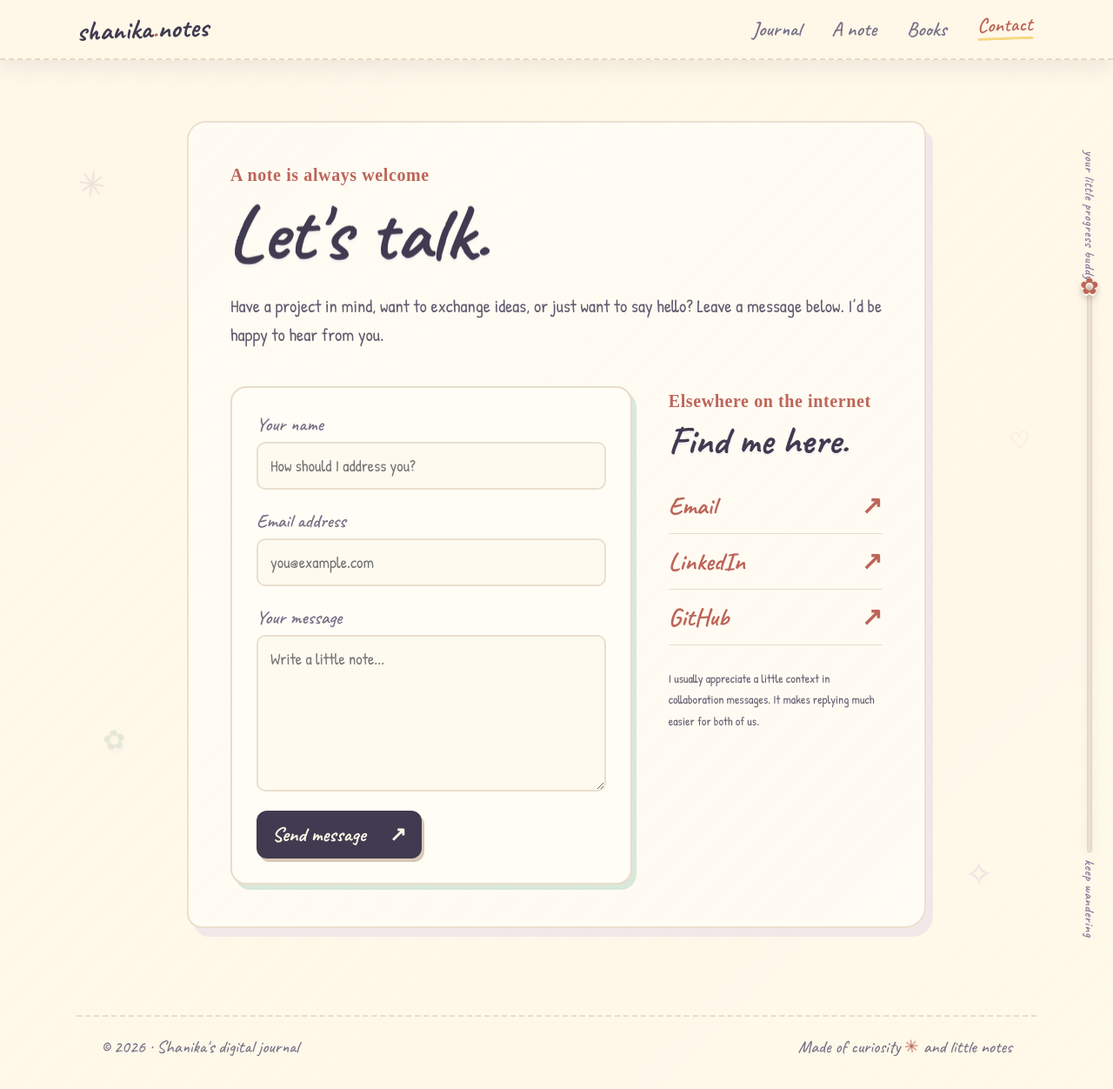
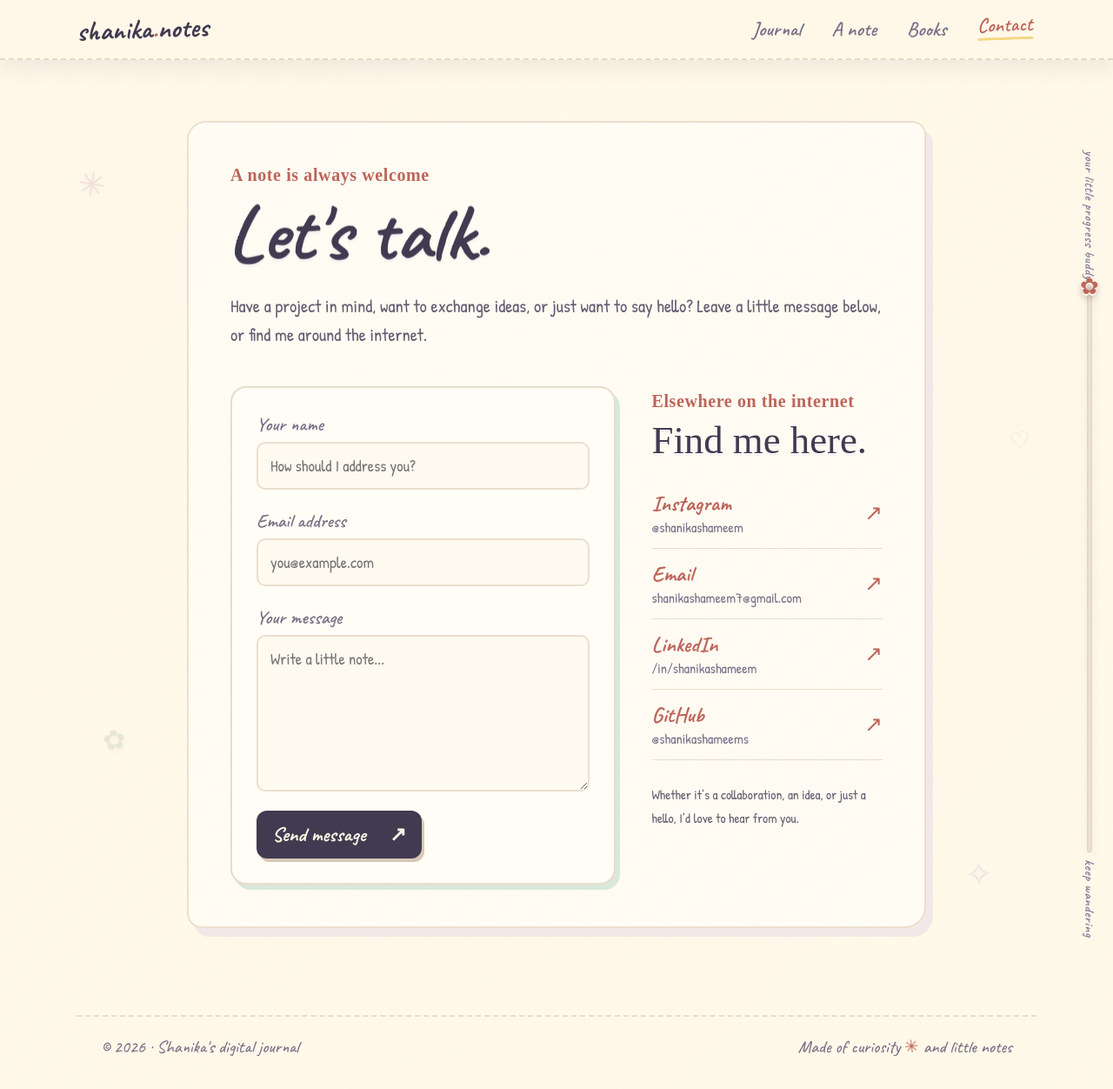
Before and after one commit to shanikashameems/shanikashameems.github.io, a Jekyll site: the page built from contact.md, in a window 1280 px wide and 1252 px high. Shown: the whole window at 87% size. Built offline with Jekyll 4.4.1, drawn with Linux system fonts in a browser that asks for light colours; some web fonts are replaced.

Commit message:
Update contact links and social profiles

```diff
--- a/contact.md
+++ b/contact.md
@@ -7,7 +7,7 @@ title: Contact
 <section class="content-page reveal">
   <div class="eyebrow">A note is always welcome</div>
   <h1>Let's talk.</h1>
-  <p>Have a project in mind, want to exchange ideas, or just want to say hello? Leave a message below. I’d be happy to hear from you.</p>
+  <p>Have a project in mind, want to exchange ideas, or just want to say hello? Leave a little message below, or find me around the internet.</p>
 
   <div class="contact-layout">
     <form class="journal-form" action="https://formspree.io/f/mpwvklre" method="POST">
@@ -26,16 +26,17 @@ title: Contact
     <aside class="contact-aside">
       <div class="eyebrow">Elsewhere on the internet</div>
       <h2>Find me here.</h2>
-      <a href="mailto:shanikashameem7@gmail.com">Email <span>↗</span></a>
-      <a href="https://www.linkedin.com/in/shanikashameems" target="_blank" rel="noopener noreferrer">LinkedIn <span>↗</span></a>
-      <a href="https://github.com/shanikashameems" target="_blank" rel="noopener noreferrer">GitHub <span>↗</span></a>
-      <p>I usually appreciate a little context in collaboration messages. It makes replying much easier for both of us.</p>
+      <a href="https://instagram.com/shanikashameem" target="_blank" rel="noopener noreferrer"><span>Instagram</span><small>@shanikashameem</small><b>↗</b></a>
+      <a href="mailto:shanikashameem7@gmail.com"><span>Email</span><small>shanikashameem7@gmail.com</small><b>↗</b></a>
+      <a href="https://www.linkedin.com/in/shanikashameem" target="_blank" rel="noopener noreferrer"><span>LinkedIn</span><small>/in/shanikashameem</small><b>↗</b></a>
+      <a href="https://github.com/shanikashameems" target="_blank" rel="noopener noreferrer"><span>GitHub</span><small>@shanikashameems</small><b>↗</b></a>
+      <p>Whether it’s a collaboration, an idea, or just a hello, I’d love to hear from you.</p>
     </aside>
   </div>
 </section>
 
 <style>
-.contact-layout{display:grid;grid-template-columns:minmax(0,1.5fr) minmax(220px,.8fr);gap:42px;margin-top:42px;align-items:start}
+.contact-layout{display:grid;grid-template-columns:minmax(0,1.5fr) minmax(240px,.9fr);gap:42px;margin-top:42px;align-items:start}
 .journal-form{padding:28px;background:#fffdf6;border:2px solid #e9dcca;border-radius:18px;box-shadow:5px 6px 0 rgba(185,217,197,.55)}
 .journal-form label{display:block;margin:0 0 7px;font:600 1.35rem var(--caveat);letter-spacing:0;text-transform:none;color:var(--muted)}
 .journal-form input,.journal-form textarea{display:block;width:100%;margin:0 0 22px;padding:13px 14px;border:2px solid #eadfce;border-radius:10px;background:#fffaf0;color:var(--ink);font:1.15rem var(--hand);outline:none;transition:border-color .2s,box-shadow .2s}
@@ -45,9 +46,11 @@ title: Contact
 .journal-form button:hover{background:var(--accent);transform:translateY(-2px)}
 .journal-form button span{margin-left:22px}
 .contact-aside{padding:5px 0}
-.contact-aside h2{font:700 2.8rem/.95 var(--caveat);margin:12px 0 22px}
-.contact-aside>a{display:flex;justify-content:space-between;text-decoration:none;padding:13px 0;border-bottom:1px solid var(--line);font:700 1.8rem var(--caveat)}
-.contact-aside>a span{color:var(--accent)}
-.contact-aside p{font-size:.86rem;line-height:1.8;margin-top:26px}
+.contact-aside h2{font:400 2.8rem/.95 var(--sketch);margin:12px 0 22px}
+.contact-aside>a{display:grid;grid-template-columns:1fr auto;gap:1px 12px;text-decoration:none;padding:13px 0;border-bottom:1px solid var(--line);font:700 1.55rem var(--caveat);transition:transform .2s,color .2s}
+.contact-aside>a:hover{transform:translateX(4px);color:var(--coral-dark)}
+.contact-aside>a small{grid-column:1;font:1rem var(--hand);color:var(--muted);overflow-wrap:anywhere}
+.contact-aside>a b{grid-column:2;grid-row:1/3;align-self:center;color:var(--accent);font-weight:400}
+.contact-aside p{font-size:.95rem;line-height:1.8;margin-top:26px}
 @media(max-width:760px){.contact-layout{grid-template-columns:1fr;gap:32px}.journal-form{padding:20px}}
 </style>
```
